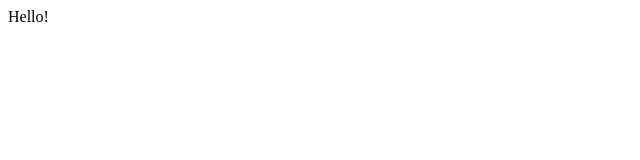
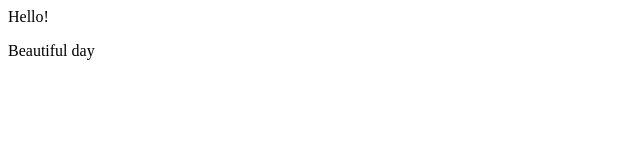
Before and after one commit to ENeska/git_learn, a plain HTML site: page index.html in a window 1280 px wide. Shown: the full height of the page, 0-640 px from the left. Drawn offline with Linux system fonts and the light colour scheme.

Commit message:
add paragraph

```diff
--- a/index.html
+++ b/index.html
@@ -10,6 +10,7 @@
 
 <body>
     <header>Hello!</header>
+    <p>Beautiful day</p>
 
 </body>
 
```
